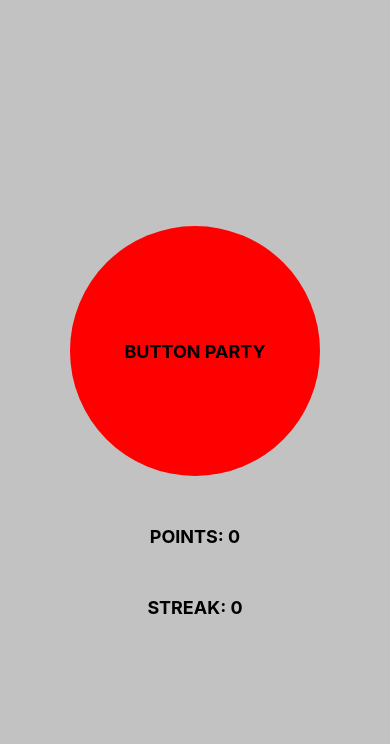
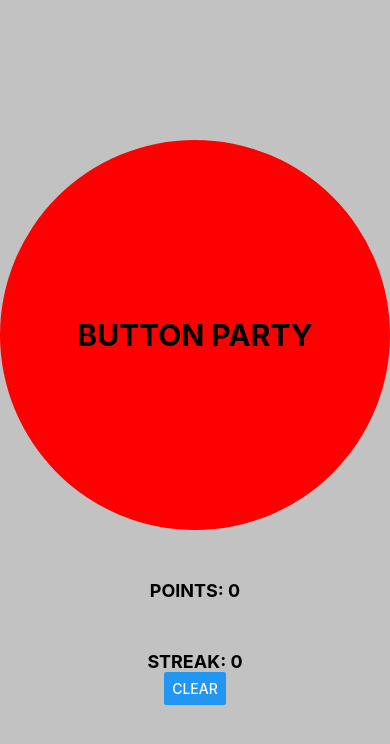
Before and after one commit to bnidevs/ButtonParty, a React Native app in the folder ButtonParty/: screen / in a window 390 px wide. Shown: the top 744 px of the page. Built offline with nearby package versions, Linux system fonts and the light colour scheme.

Commit message:
Local storage of user streak functional

```diff
--- a/ButtonParty/App.js
+++ b/ButtonParty/App.js
@@ -1,28 +1,16 @@
 import { StatusBar } from 'expo-status-bar';
-import React, { Component, useState } from 'react';
+import React, { Component, useState, useEffect } from 'react';
 import { TouchableHighlight, StyleSheet, View, Text, Button } from 'react-native'
 import AsyncStorage from '@react-native-async-storage/async-storage'
 
-const AppButton = ({ onPress, title }) => {
-  return (
-    <TouchableHighlight
-      activeOpacity={.8}
-      underlayColor="#db0000"
-      onPress={onPress}
-      style={styles.appButtonContainer}
-    >
-      <Text style={styles.appButtonText}>{title}</Text>
-    </TouchableHighlight>
-  );
-};
+export default function App() {
 
-export default function App() {
-  const [streak, setStreak] = useState('0');
-  const [points, setPoints] = useState(0);
+  let [streak, setStreak] = useState('0');
+  let [points, setPoints] = useState(0);
 
-  const add = async () => {
+  const set = async (val) => {
     try {
-      await AsyncStorage.setItem('streak', streak);
+      await AsyncStorage.setItem('streak', val);
     } catch (e) {
       console.log("Unable to save data");
     }
@@ -41,35 +29,45 @@ export default function App() {
 
   const clear = async () => {
     try {
-      AsyncStorage.clear();
+      await AsyncStorage.clear();
+      setStreak('0');
     } catch(e) {
       console.log("Could not clear");
     }
   }
 
-  const onPress = () => {
-    try {
+  function onPress() {
     getStreak();
-      setStreak(JSON.stringify(parseInt(streak) + 1));
-      let temp_streak = parseInt(streak);
-      console.log(temp_streak);
+    let temp_streak = parseInt(streak) + 1;
     if(temp_streak <= 10) {
       setPoints(points + temp_streak);
     } else {
       setPoints(points + Math.pow(temp_streak, 2));
     }
-      add();
-    } catch (e) {
-      console.log("crash");
+    set(temp_streak.toString());
   }
 
+  const AppButton = ({ onPress, title }) => {
+    return (
+      <TouchableHighlight
+        activeOpacity={.8}
+        underlayColor="#db0000"
+        onPress={onPress}
+        style={styles.appButtonContainer}
+      >
+        <Text style={styles.appButtonText}>{title}</Text>
+      </TouchableHighlight>
+    );
   }
 
+
+  getStreak();
   return (
     <View style = {styles.container}>
       <AppButton onPress={onPress} title="Button Party"/>
       <Text style={styles.bottomText}>Points: {points}</Text>
       <Text style={styles.bottomText}>Streak: {streak}</Text>
+      <Button onPress={clear} title="Clear"/>
     </View>
 );
 }
@@ -83,15 +81,15 @@ const styles = StyleSheet.create({
   },
   appButtonContainer: {
     backgroundColor: "#ff0000",
-    width: 250,
-    height: 250,
-    borderRadius: 250,
+    width: 390,
+    height: 390,
+    borderRadius: 390,
     alignItems: 'center',
     justifyContent: 'center',
     elevation: 8,
   },
   appButtonText: {
-    fontSize: 18,
+    fontSize: 30,
     color: "#000",
     fontWeight: "bold",
     alignSelf: "center",
```
Lines whose indentation alone changed are shown as unchanged.
